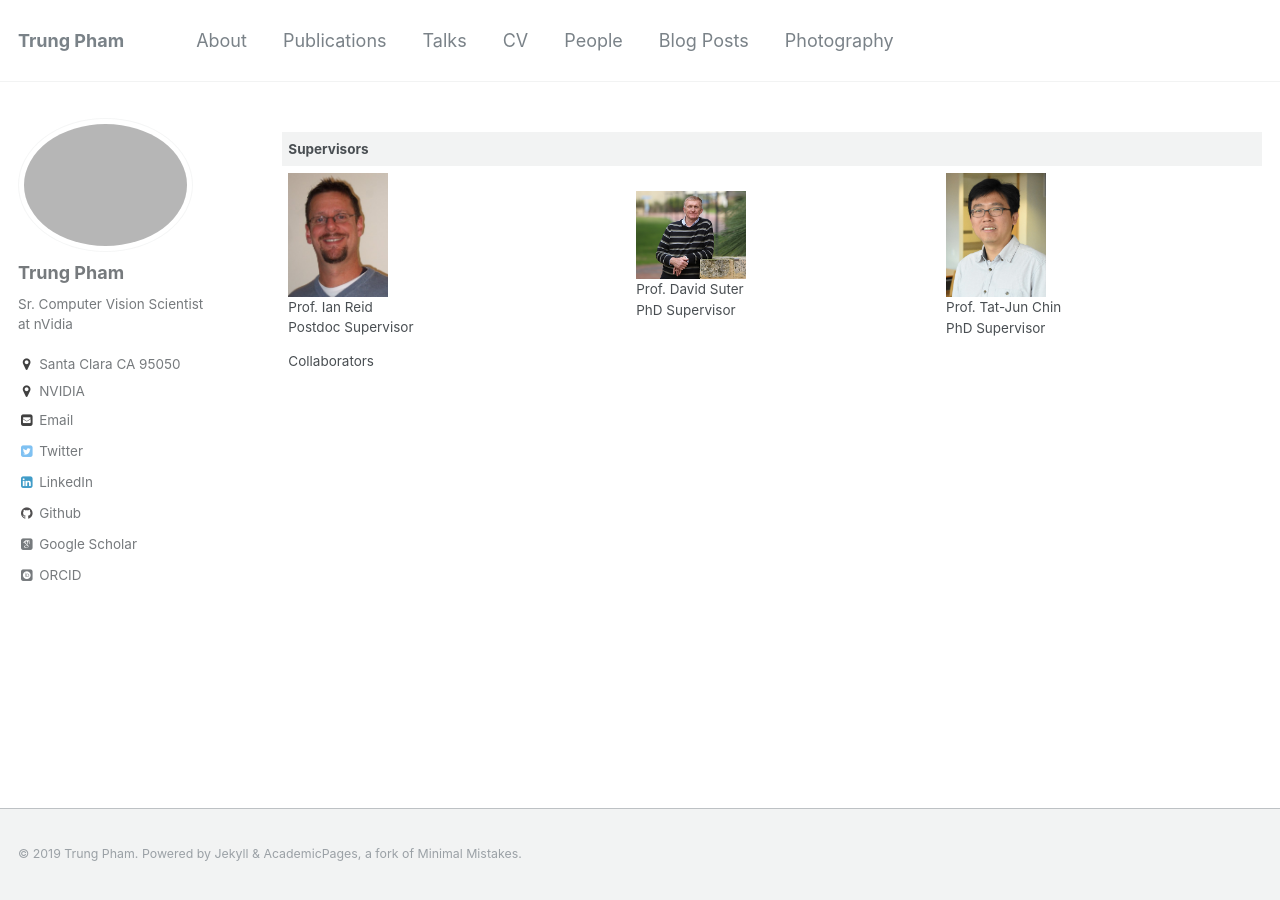
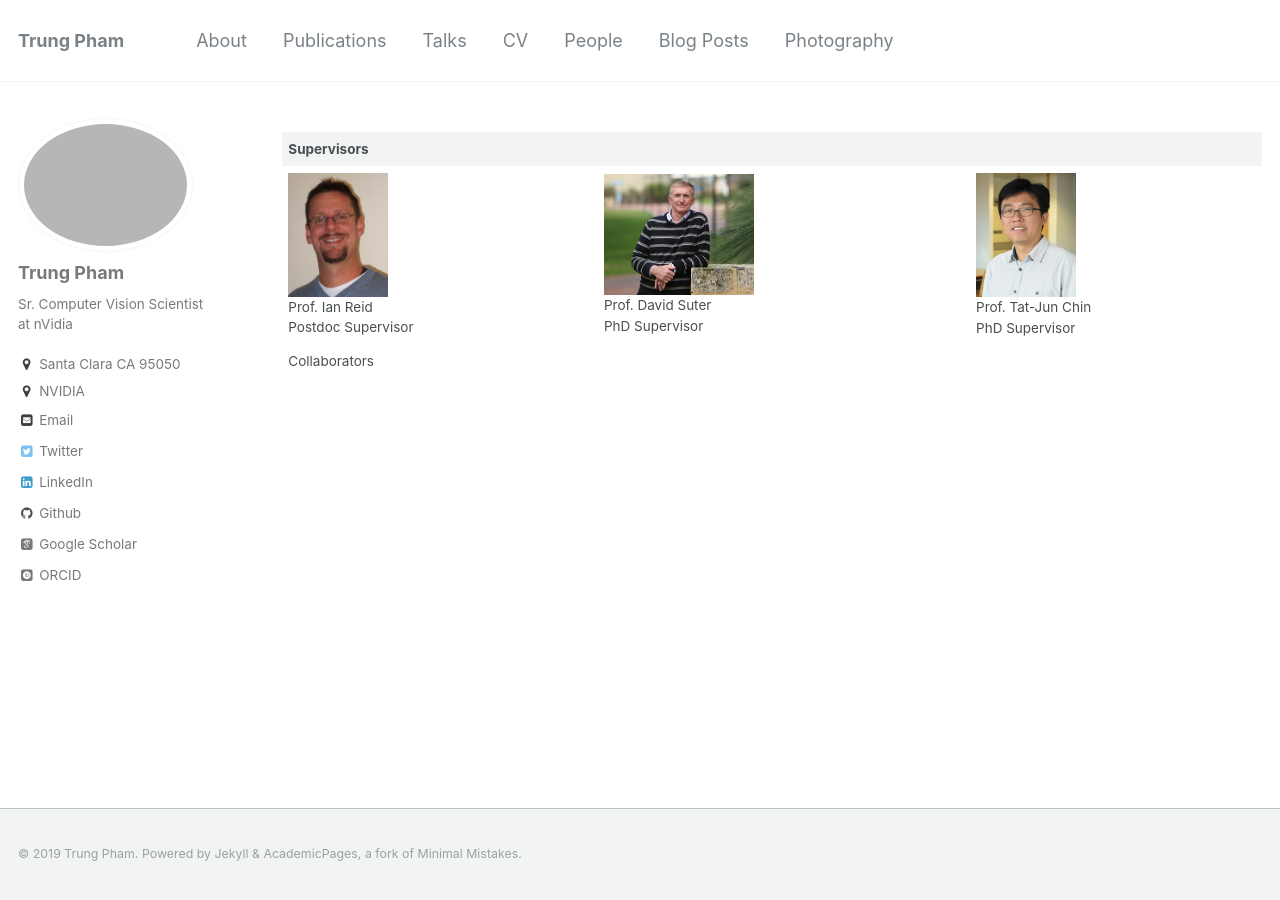
Before and after one commit to trungtpham/trungtpham.github.io, a Jekyll site: the page built from _pages/people.md, in a window 1280 px wide. Built offline with Jekyll 4.4.1, drawn with Linux system fonts in a browser that asks for light colours; some web fonts are replaced.

Commit message:
Update people.md

```diff
--- a/_pages/people.md
+++ b/_pages/people.md
@@ -9,6 +9,6 @@
 
 |Supervisors|   |   |
 |---|---|---|
-|<img src="../images/ian_reid.jpg" alt="drawing" width="100px"/> <br> Prof. [Ian Reid](https://cs.adelaide.edu.au/~ianr/) <br> Postdoc Supervisor|<img src="../images/david_suter.jpg" alt="drawing" width="110px"/> <br> Prof. [David Suter](https://cs.adelaide.edu.au/~dsuter/) <br> PhD Supervisor|<img src="../images/tj.jpg" alt="drawing" width="100px"/> <br> Prof. [Tat-Jun Chin](https://cs.adelaide.edu.au/~tjchin/) <br> PhD Supervisor|
+|<img src="../images/ian_reid.jpg" alt="drawing" width="100px"/> <br> Prof. [Ian Reid](https://cs.adelaide.edu.au/~ianr/) <br> Postdoc Supervisor|<img src="../images/david_suter.jpg" alt="drawing" width="150px"/> <br> Prof. [David Suter](https://cs.adelaide.edu.au/~dsuter/) <br> PhD Supervisor|<img src="../images/tj.jpg" alt="drawing" width="100px"/> <br> Prof. [Tat-Jun Chin](https://cs.adelaide.edu.au/~tjchin/) <br> PhD Supervisor|
 |Collaborators|   |   |
 |---|---|---|
```
